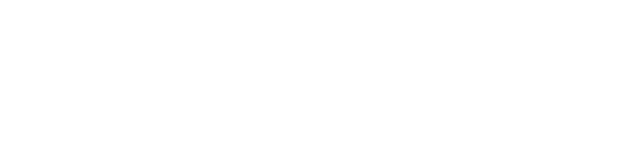
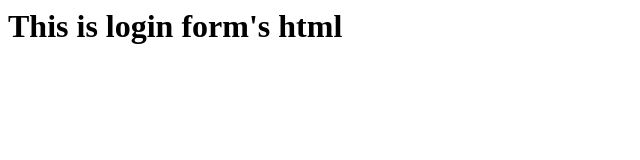
Before and after one commit to srusiddig/mysampleprj, a plain HTML site: page index.html in a window 1280 px wide. Shown: the whole page, without its empty margins (0-640 px from the left). Drawn offline with Linux system fonts and the light colour scheme.

Commit message:
another change in index file

```diff
--- a/index.html
+++ b/index.html
@@ -2,5 +2,7 @@
     <head>
         <title>This is title in the head tag</title>
     </head>
-    <body></body>
+    <body>
+        <h1>This is login form's html</h1>
+    </body>
 </html>
```
